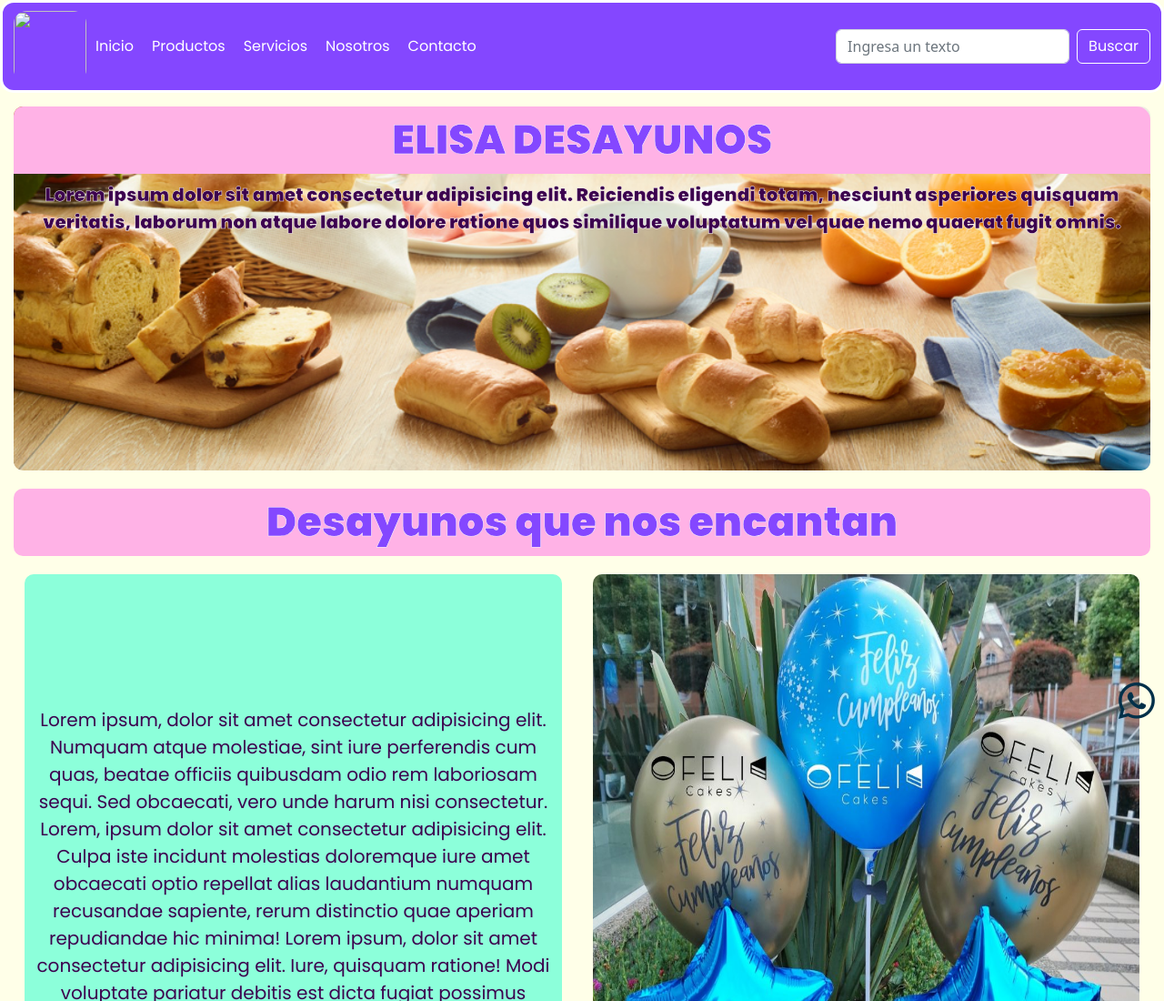
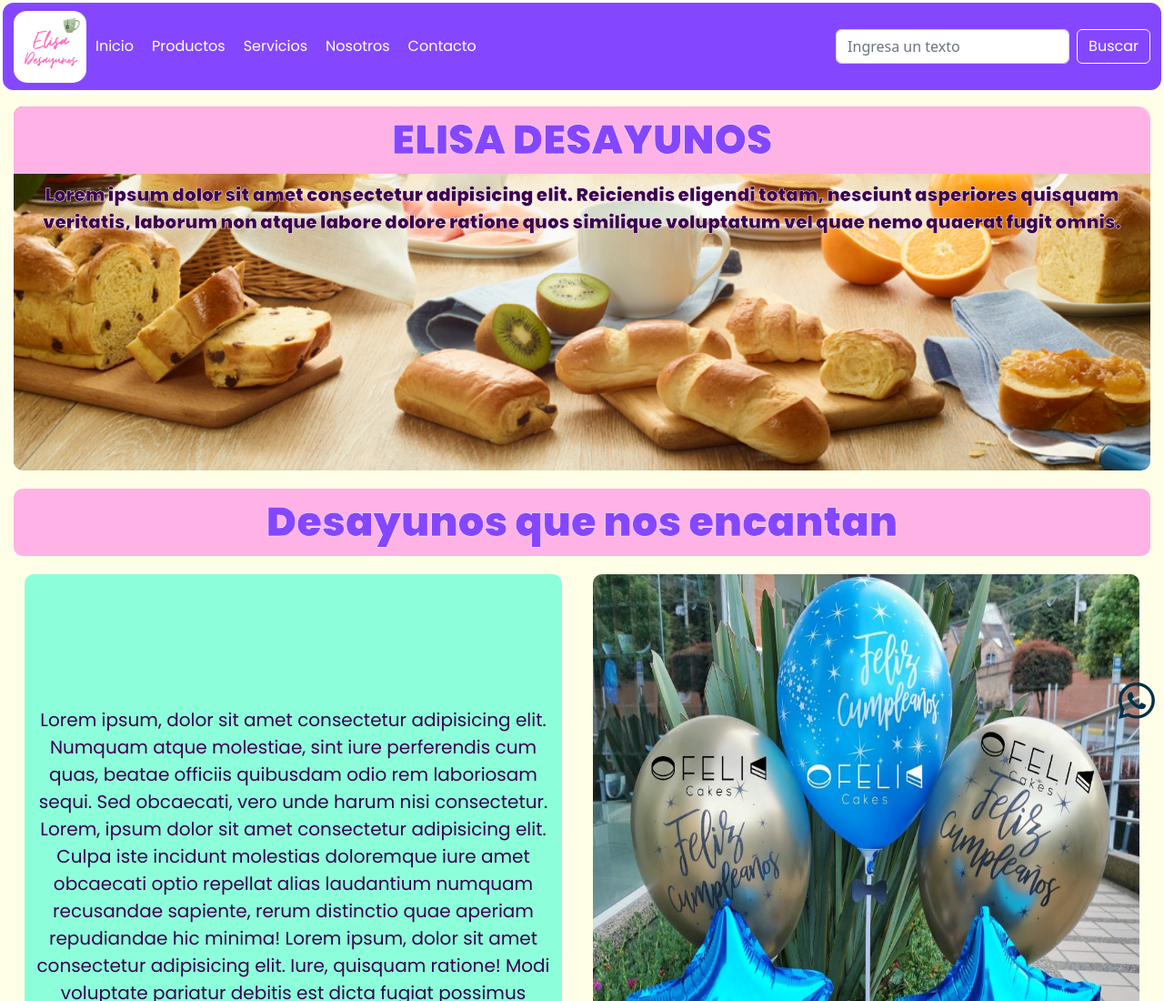
Before and after one commit to Spctr0pro/PF-Toro, a plain HTML site: page index.html in a window 1280 px wide. Shown: the top 1100 px of the page at 91% size. Drawn offline with nearby package versions, Linux system fonts and the light colour scheme; the site is published under a folder, as on GitHub Pages, so addresses that start at the root find nothing.

Commit message:
Correccion image LOGO

```diff
--- a/index.html
+++ b/index.html
@@ -18,7 +18,7 @@
             <nav class="navbar navbar-expand-lg menu-color-header">
                 <div class="container-fluid">
                     <!-- <a class="navbar-brand" href="#">Navbar</a> -->
-                    <img src="/img/Logo.png" alt="">
+                    <img src="./img/Logo.png" alt="">
                     <button class="navbar-toggler menu-collapse" type="button" data-bs-toggle="collapse"
                         data-bs-target="#navbarSupportedContent" aria-controls="navbarSupportedContent"
                         aria-expanded="false" aria-label="Toggle navigation">
```
Also changed, not shown: pages/contacto.html (+1 -1 lines), pages/nosotros.html (+1 -1 lines), pages/productos.html (+1 -1 lines), pages/servicios.html (+1 -1 lines).
